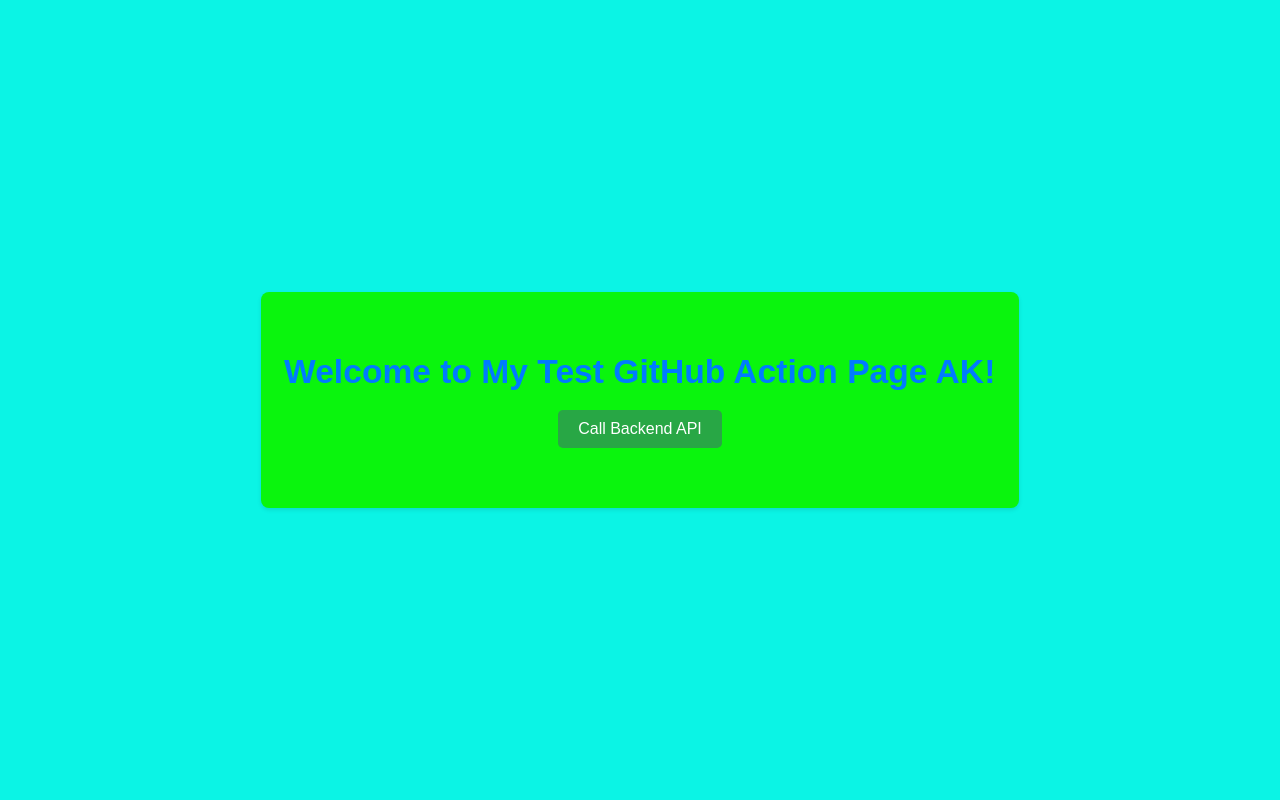
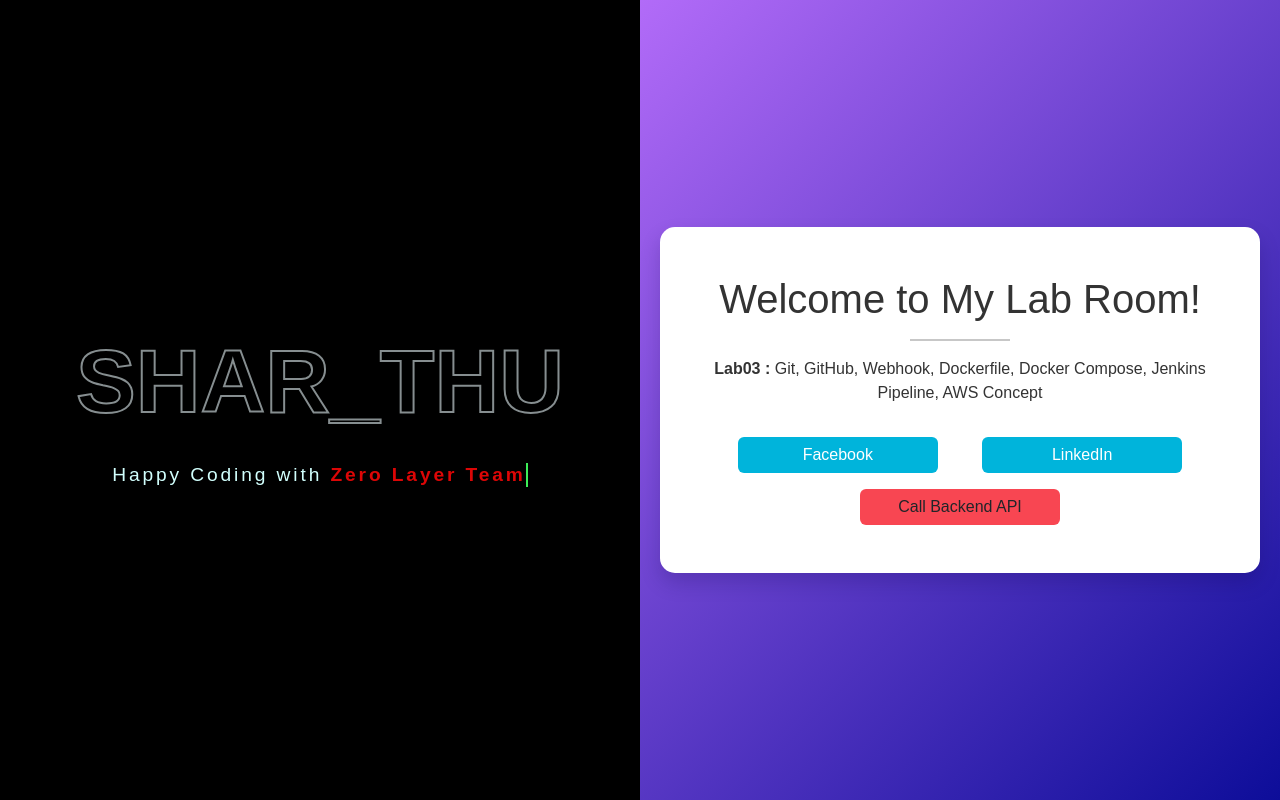
Before and after one commit to koakko/1r2d, a plain HTML site: page frontend/index.html in a window 1280 px wide. Drawn offline with nearby package versions, Linux system fonts and the light colour scheme.

Commit message:
update fbend commit!

```diff
--- a/frontend/index.html
+++ b/frontend/index.html
@@ -3,66 +3,232 @@
 <head>
     <meta charset="UTF-8">
     <meta name="viewport" content="width=device-width, initial-scale=1.0">
-    <title>Welcome!</title>
+    <title>Registration App</title>
+    <link href="https://cdn.jsdelivr.net/npm/bootstrap@5.3.0/dist/css/bootstrap.min.css" rel="stylesheet">
     <style>
         body {
-            font-family: sans-serif;
-            background-color: #0bf4e5;
+            background: linear-gradient(135deg, #f6f9ff, #defffc);
+            font-family: 'Poppins', sans-serif;
+            min-height: 100vh;
+        }
+
+        .container { max-width: 1000px; }
+
+        .btn-primary {
+            background-color: #00b4db;
+            border: none;
+            transition: all 0.3s ease;
+            margin: 0 20px;
+            width: 200px;
+        }
+
+        .btn-primary:hover {
+            background-color: #0083b0;
+            transform: translateY(-2px);
+        }
+
+        .btn-api {
+            background-color: #f84652;
+            border: none;
+            transition: all 0.3s ease;
+            margin: 0 20px;
+            width: 200px;
+
+        }
+
+        .btn-api:hover {
+            background-color: #f641e1;
+            transform: translateY(-2px);
+        }
+
+        .modal-content {
+            background: none;
+            border: none;
+        }
+
+        .modal-dialog {
+            max-width: 1000px;
+        }
+
+        .header {
             display: flex;
             justify-content: center;
             align-items: center;
-            min-height: 100vh;
-            margin: 0;
+            flex-direction: column;
+            height: 100vh;
+            background-color: #000;
+            cursor: default;
+            width: 50%;
+            float: left;
         }
-        .container {
-            background-color: #0af50d;
-            padding: 40px;
-            border-radius: 8px;
-            box-shadow: 0 2px 4px rgba(0, 0, 0, 0.1);
-            text-align: center;
+
+        svg {
+            width: 100%;
+            height: auto;
+            overflow: visible;
         }
-        h1 {
-            color: #007bff;
-            margin-bottom: 20px;
-            animation: pulse 1s infinite alternate;
+
+        .grok-text {
+            font-size: 7vw;
+            font-weight: bold;
+            fill: none;
+            stroke: rgba(191, 202, 205, 0.7);
+            stroke-width: 2px;
+            opacity: 0.2;
+            transition: opacity 2s linear;
         }
-        button {
-            background-color: #28a745;
-            color: white;
-            border: none;
-            padding: 10px 20px;
-            border-radius: 5px;
-            cursor: pointer;
-            font-size: 16px;
-            transition: background-color 0.3s ease;
+
+        .zerolayer {
+            font-weight: bold;
+            color: rgb(220, 6, 6);
         }
-        button:hover {
-            background-color: #1e7e34;
+
+        .hover-gradient { stroke: url(#gradient); }
+
+        .welcome-container {
+            background: #fff;
+            max-width: 600px;
+            padding: 3rem;
+            border-radius: 15px;
+            box-shadow: 0 10px 20px rgba(14, 3, 77, 0.2);
+            color: #333;
         }
-        #message {
-            margin-top: 20px;
-            font-weight: bold;
+
+        .main-container {
+            display: flex;
+            height: 100vh;
+            background: linear-gradient(135deg, #555557, #d4f9fc);
         }
-        @keyframes pulse {
-            0% {
-                transform: scale(1);
-            }
-            100% {
-                transform: scale(1.05);
-            }
+
+        .right-section {
+            width: 50%;
+            display: flex;
+            justify-content: center;
+            align-items: center;
+            background: linear-gradient(135deg, #b26bf8, #0d0d99);
+        }
+
+        .divider {
+            width: 100px;
+            margin: 1rem auto;
+            border-top: 2px solid #202323;
+        }
+
+        .typewriter h1 {
+            overflow: hidden;
+            color: #d1fffd;
+            font-size: 1.5vw;
+            border-right: .15em solid rgb(72, 221, 79);
+            white-space: nowrap;
+            margin: 0 auto;
+            letter-spacing: .15em;
+            animation: typing 3.5s steps(40, end), blink-caret .75s step-end infinite;
+        }
+
+        @keyframes typing {
+            from { width: 0 }
+            to { width: 100% }
+        }
+
+        @keyframes blink-caret {
+            from, to { border-color: transparent }
+            50% { border-color: rgb(61, 237, 88); }
+        }
+
+        .image-container img {
+            width: 100px;
+            height: auto;
+            animation: spin 3s infinite linear;
+            margin-bottom: 10px;
+        }
+
+        @keyframes spin {
+            0% { transform: rotateY(0deg); }
+            50% { transform: rotateY(180deg); }
+            100% { transform: rotateY(360deg); }
+        }
+
+        .header p {
+            color: #fff;
         }
     </style>
 </head>
 <body>
-    <div class="container">
-        <h1>Welcome to My Test GitHub Action Page AK!</h1>
-        <button id="callBackendBtn">Call Backend API</button>
-        <div id="message"></div>
+    <div class="main-container">
+        <div class="header">
+
+            <svg id="grokSvg">
+                <defs>
+                    <linearGradient id="gradient" x1="0%" y1="0%" x2="100%" y2="100%">
+                        <stop offset="0%" style="stop-color:#00ffcc;" />
+                        <stop offset="100%" style="stop-color:#ff00ff;" />
+                    </linearGradient>
+                    <radialGradient id="maskGradient">
+                        <stop offset="0%" style="stop-color:white;" />
+                        <stop offset="70%" style="stop-color:white;" />
+                        <stop offset="100%" style="stop-color:black;" />
+                    </radialGradient>
+                    <mask id="dynamicMask">
+                        <rect width="100%" height="100%" fill="black" />
+                        <circle id="hover-circle" r="80" fill="url(#maskGradient)" cx="-50" cy="-50" filter="url(#glow-effect)" />
+                    </mask>
+                    <filter id="glow-effect" x="-50%" y="-50%" width="200%" height="200%">
+                        <feGaussianBlur in="SourceGraphic" stdDeviation="15" result="blur" />
+                        <feMerge>
+                            <feMergeNode in="blur" />
+                            <feMergeNode in="SourceGraphic" />
+                        </feMerge>
+                    </filter>
+                </defs>
+                <text class="grok-text" x="50%" y="50%" text-anchor="middle" dominant-baseline="middle">SHAR_THU</text>
+                <text class="grok-text hover-gradient" x="50%" y="50%" text-anchor="middle" dominant-baseline="middle" mask="url(#dynamicMask)">SHAR_THU</text>
+            </svg>
+            <div class="typewriter">
+                <h1>Happy Coding with <span class="zerolayer"> Zero Layer Team </span></h1>
+
+            </div>
+        </div>
+        <div class="right-section">
+            <div class="welcome-container text-center">
+                <h1 class="display-7">Welcome to My Lab Room!</h1>
+                <hr class="divider">
+                <p> <b> Lab03 : </b>  Git, GitHub, Webhook, Dockerfile, Docker Compose, Jenkins Pipeline, AWS Concept</p>
+                <a href="https://www.facebook.com/mr.sharthu" target="_blank" class="btn btn-primary mt-3">Facebook</a>
+                <a href="https://www.linkedin.com/in/sharthu/" target="_blank" class="btn btn-primary mt-3">LinkedIn</a>
+                <button id="callBackendBtn" class="btn btn-api mt-3">Call Backend API</button>
+                <div id="message"></div>
+            </div>
+        </div>
     </div>
 
+
+    <script src="https://cdn.jsdelivr.net/npm/bootstrap@5.3.0/dist/js/bootstrap.bundle.min.js"></script>
     <script>
+        document.addEventListener('DOMContentLoaded', () => {
+            // SVG Effect
+            const grokText = document.querySelectorAll('.grok-text');
+            grokText.forEach(text => { text.style.opacity = 1; });
+
+            const svg = document.getElementById('grokSvg');
+            const circle = document.getElementById('hover-circle');
+            if (svg && circle) {
+                svg.addEventListener("mousemove", (event) => {
+                    let svgRect = svg.getBoundingClientRect();
+                    let x = event.clientX - svgRect.left;
+                    let y = event.clientY - svgRect.top;
+                    circle.setAttribute("cx", x);
+                    circle.setAttribute("cy", y);
+                });
+                svg.addEventListener("mouseleave", () => {
+                    circle.setAttribute("cx", "-50");
+                    circle.setAttribute("cy", "-50");
+                });
+            }
+        });
+
+        // Fetch API
         document.getElementById('callBackendBtn').addEventListener('click', () => {
-            fetch(http://192.168.0.182:5000/api/hello)
+            fetch('http://192.168.0.182:5000/api')
                 .then(response => response.json())
                 .then(data => {
                     document.getElementById('message').textContent = data.message;
```
Also changed, not shown: 1 other file.
